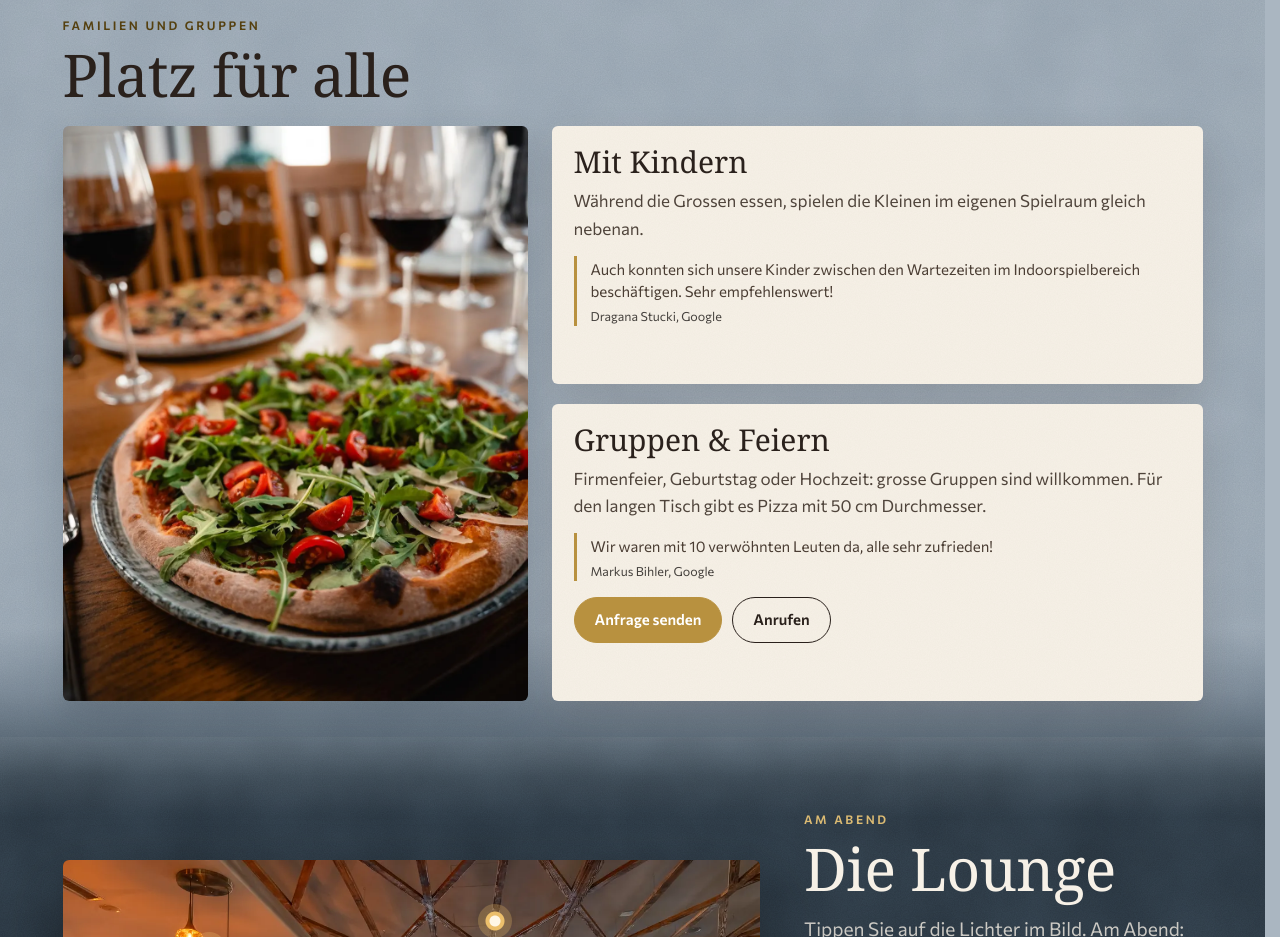
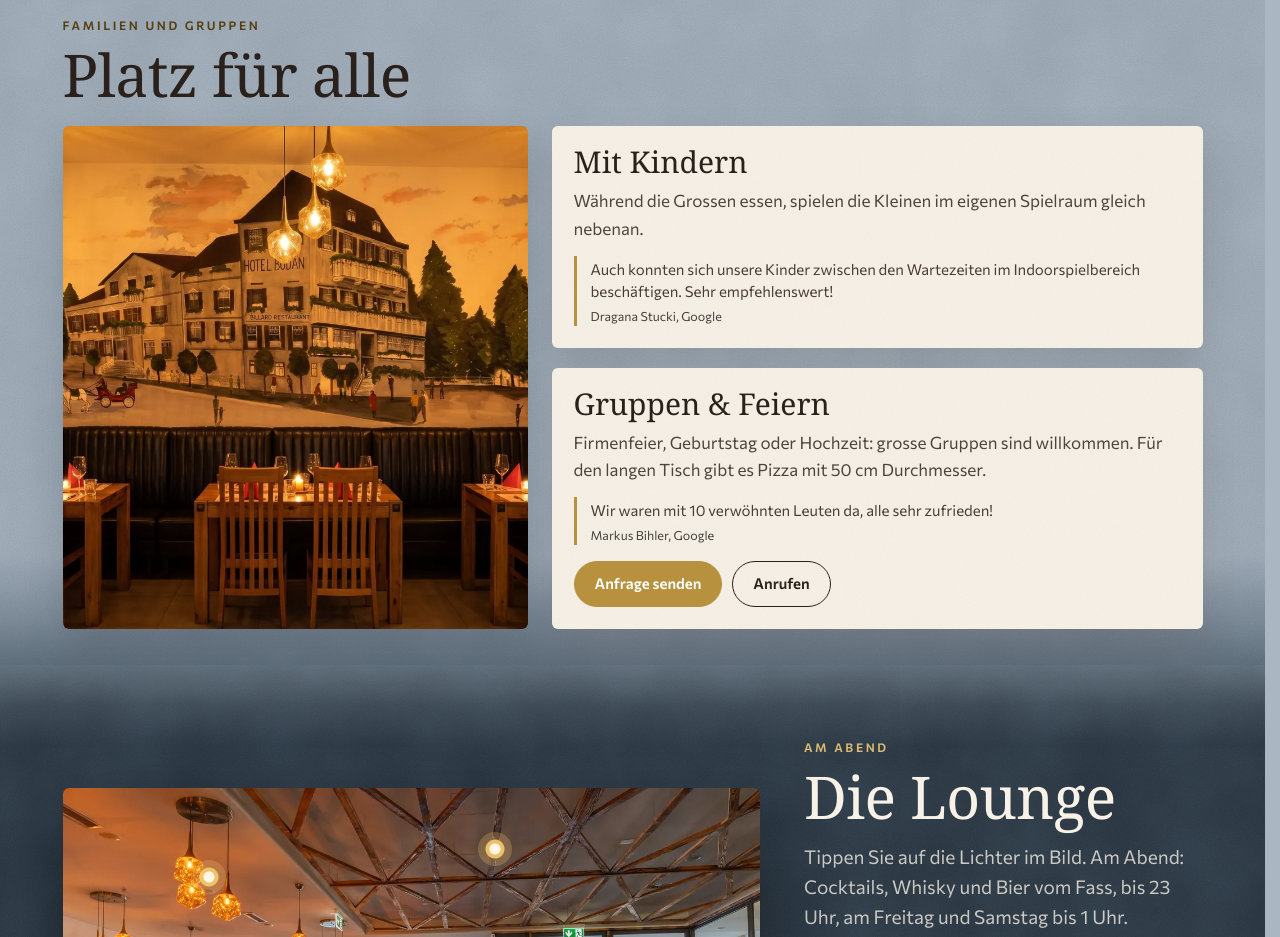
Before and after one commit to julia-mirku/bodan-muster, a plain HTML site: page index.html in a window 1280 px wide. Shown: the part 3489-4426 px from the top of the page. Drawn offline with Linux system fonts and the light colour scheme; a web font is replaced by a local one.

Commit message:
Abendbild (Tom) nach unten: Platz fuer alle

```diff
--- a/index.html
+++ b/index.html
@@ -551,7 +551,7 @@ footer .logo{width:86px;height:26px;color:var(--creme)}
       <h2>Platz für alle</h2>
     </div>
     <div class="feiern-grid">
-      <figure class="fbild rise" data-big="img/pizza.webp"><img src="img/pizza.webp" alt="Pizza mit Rucola und Cherrytomaten, dazu Rotwein, für den ganzen Tisch" loading="lazy"></figure>
+      <figure class="fbild rise" data-big="img/wandbild_abend_2752.webp"><img src="img/wandbild_abend_1600.webp" srcset="img/wandbild_abend_1600.webp 1600w, img/wandbild_abend_2752.webp 2752w" sizes="(min-width:900px) 40vw, 100vw" alt="Am Abend im Bodan: gedeckte Tische mit Kerzen unter dem Wandbild mit dem alten Hotel Bodan" loading="lazy" style="object-position:50% 58%"></figure>
       <div class="fkarten">
         <article class="fk rise">
           <div class="in">
```
